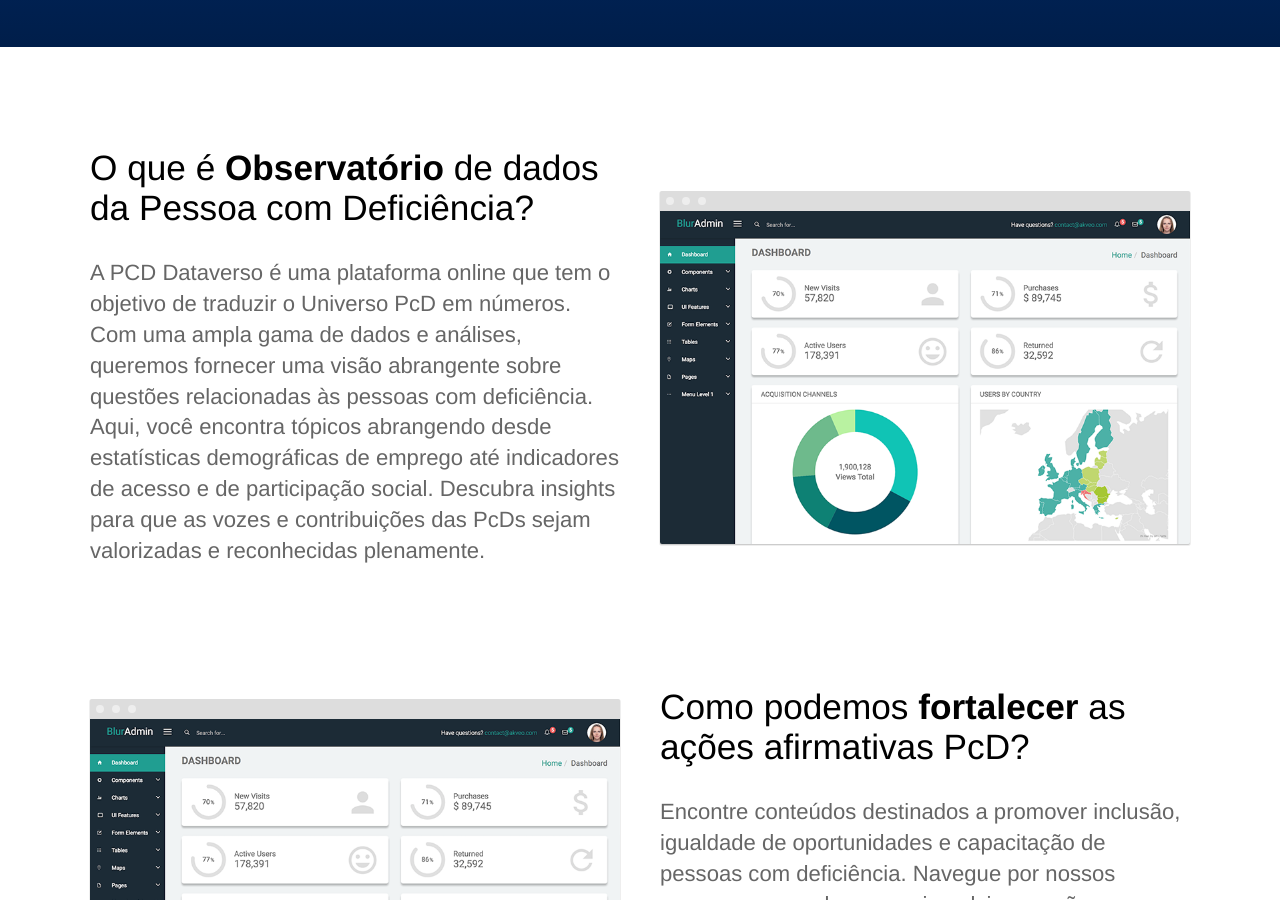
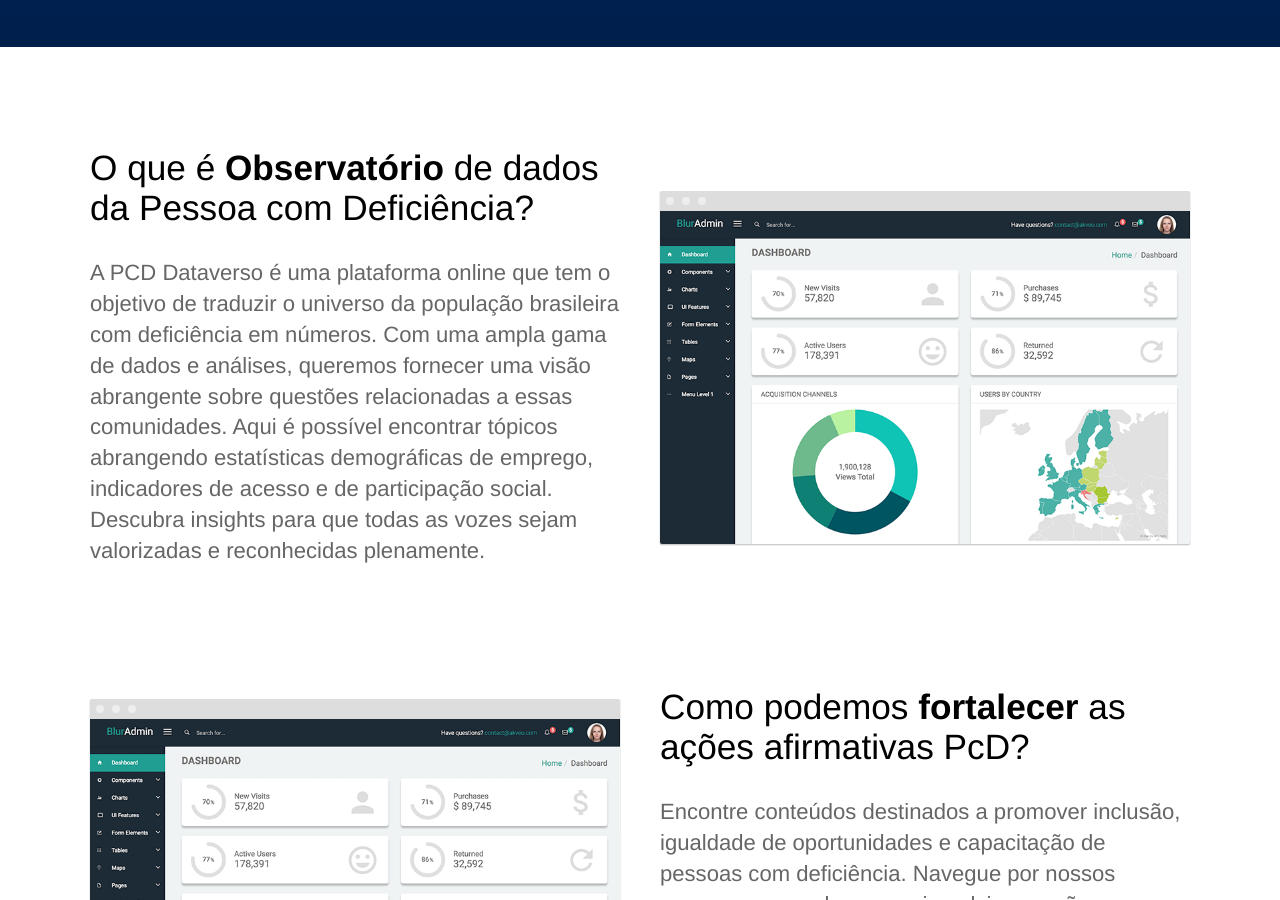
Before and after one commit to jornalistainclusivo/pcd.dataverso.org, a Jekyll site: the page built from index.html, in a window 1280 px wide and 900 px high, scrolled down 902 px. Built offline with Jekyll 4.4.1, drawn with Linux system fonts in a browser that asks for light colours.

Commit message:
home - o que é

```diff
--- a/index.html
+++ b/index.html
@@ -18,10 +18,9 @@ description: Observatório de Dados da Pessoa com Deficiência
 		<div class="container flex">
 			<div class="text editable">
 				<h2>O que é <strong>Observatório</strong> de dados da Pessoa com Deficiência?</h2>
-				<p>A PCD Dataverso é uma plataforma online que tem o objetivo de traduzir o Universo PcD em números. Com uma
-				   ampla gama de dados e análises, queremos fornecer uma visão abrangente sobre questões relacionadas às pessoas
-				   com deficiência. Aqui, você encontra tópicos abrangendo desde estatísticas demográficas de emprego até
-				   indicadores de acesso e de participação social. Descubra insights para que as vozes e contribuições das PcDs
+				<p>A PCD Dataverso é uma plataforma online que tem o objetivo de traduzir o universo da população brasileira com deficiência em números. Com uma
+				   ampla gama de dados e análises, queremos fornecer uma visão abrangente sobre questões relacionadas a essas comunidades. Aqui é possível encontrar
+				   tópicos abrangendo estatísticas demográficas de emprego, indicadores de acesso e de participação social. Descubra insights para que todas as vozes
 				   sejam valorizadas e reconhecidas plenamente.</p>
 			</div>
 			<div class="image">
```
